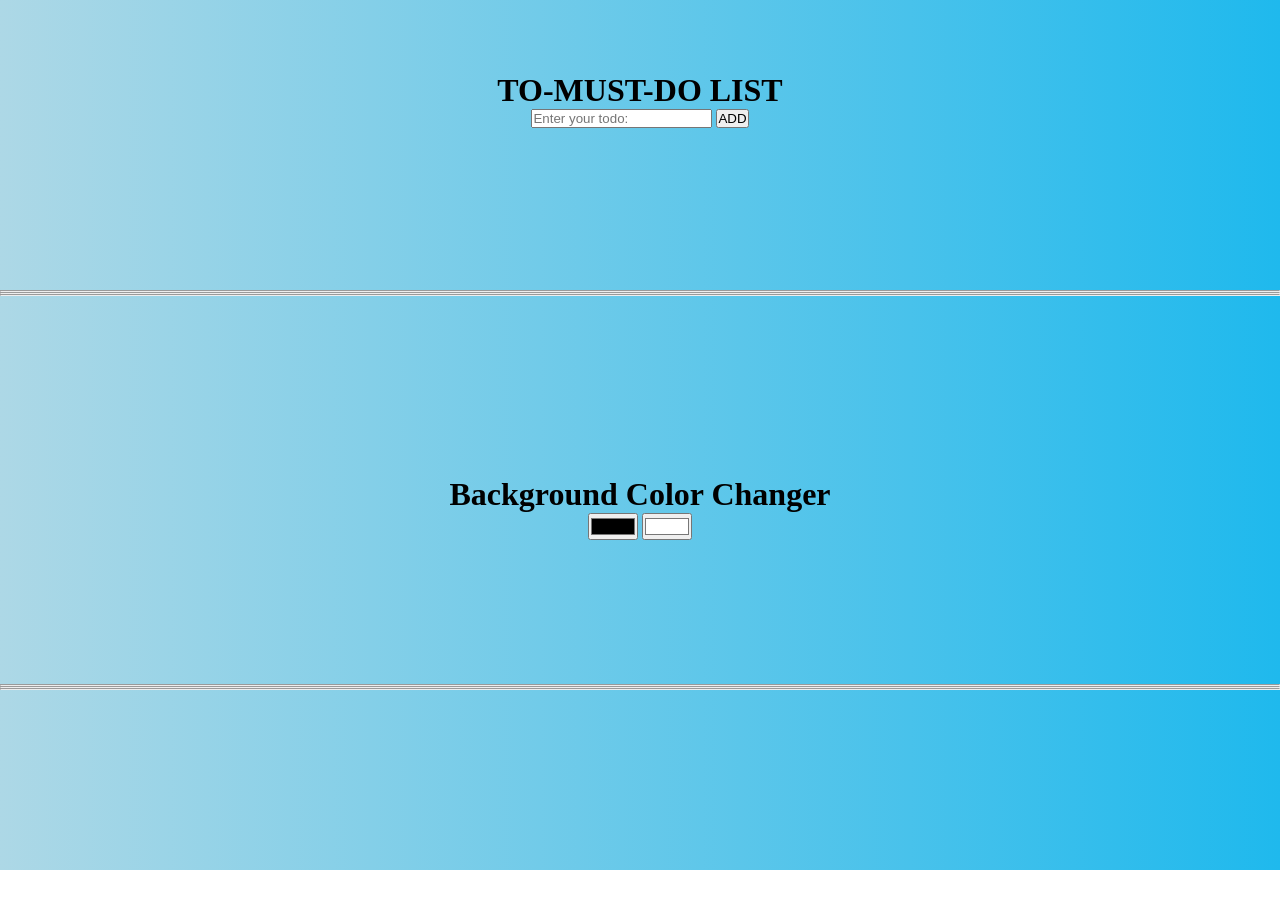
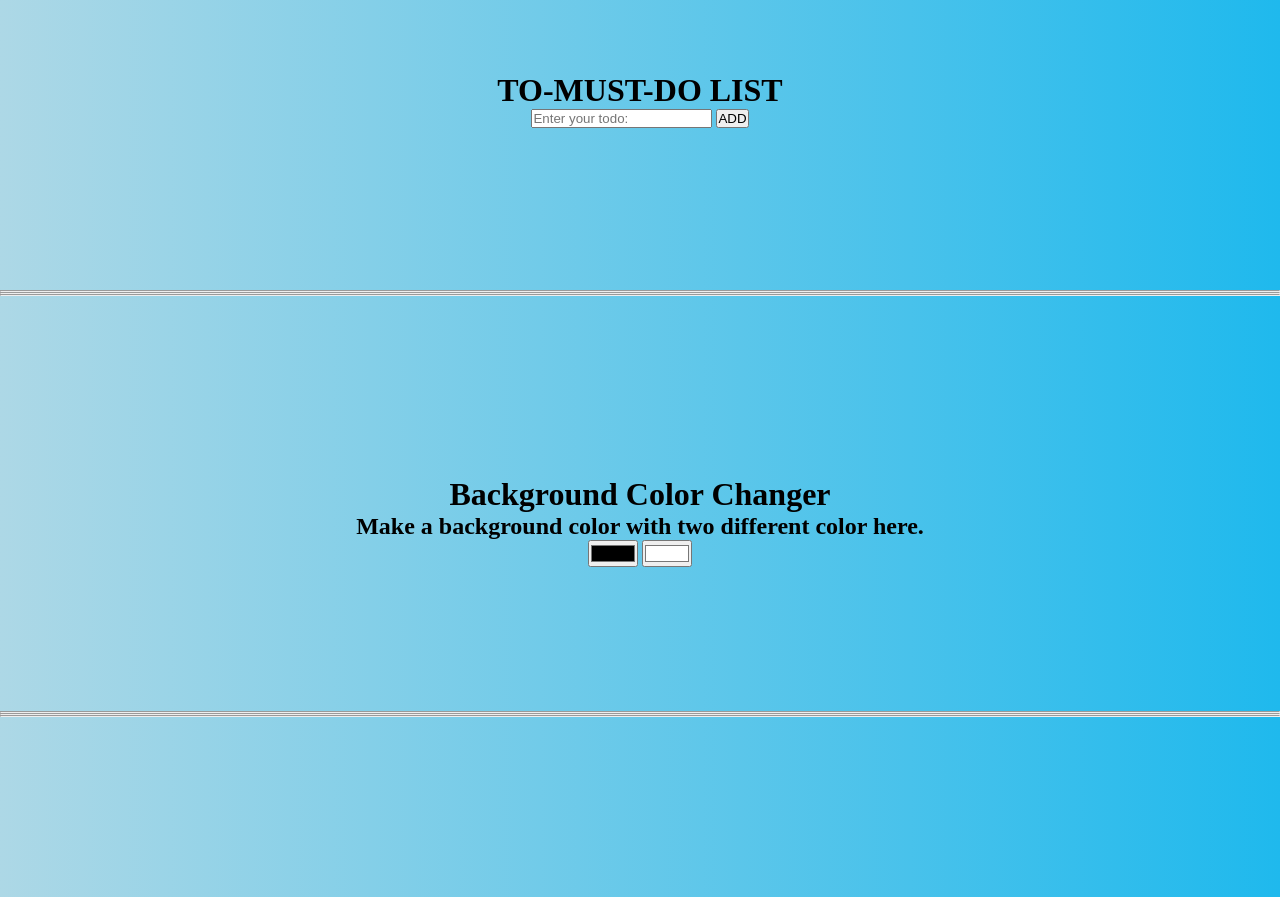
Before and after one commit to JawidA/background, a plain HTML site: page index.html in a window 1280 px wide. Before the commit the page ends 870 px from the top, so only its background shows below. Drawn offline with Linux system fonts and the light colour scheme.

Commit message:
Add more information about the background color project

```diff
--- a/index.html
+++ b/index.html
@@ -45,6 +45,7 @@
     <br>
 
     <h1>Background Color Changer</h1>
+    <h2>Make a background color with two different color here.</h2>
     <input class="color_1" type="color">
     <input class="color_2" type="color" value="#ffffff">
 
```
